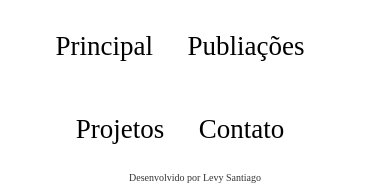
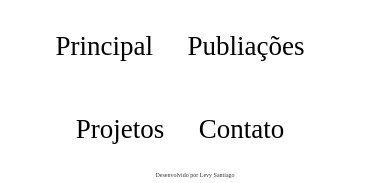
Before and after one commit to Levysantiago/Projeto-web, a PHP site: page /index.html in a window 390 px wide. Shown: the part 2456-2639 px from the top of the page. Run offline with PHP 8.4, Linux system fonts and the light colour scheme.

Commit message:
Organizando css

```diff
--- a/exercicio-02/style.css
+++ b/exercicio-02/style.css
@@ -181,7 +181,6 @@ form div > input[type=submit]:hover{
 }
 
 /*Footer*/
-
 footer > p{
 	font-size: 0.7em;
 	width: 100%;
@@ -256,7 +255,7 @@ footer nav{
 	}
 
 	footer > p{
-		font-size: 10px;
+		font-size: 10%;
 	}
 
 	form label{
```
